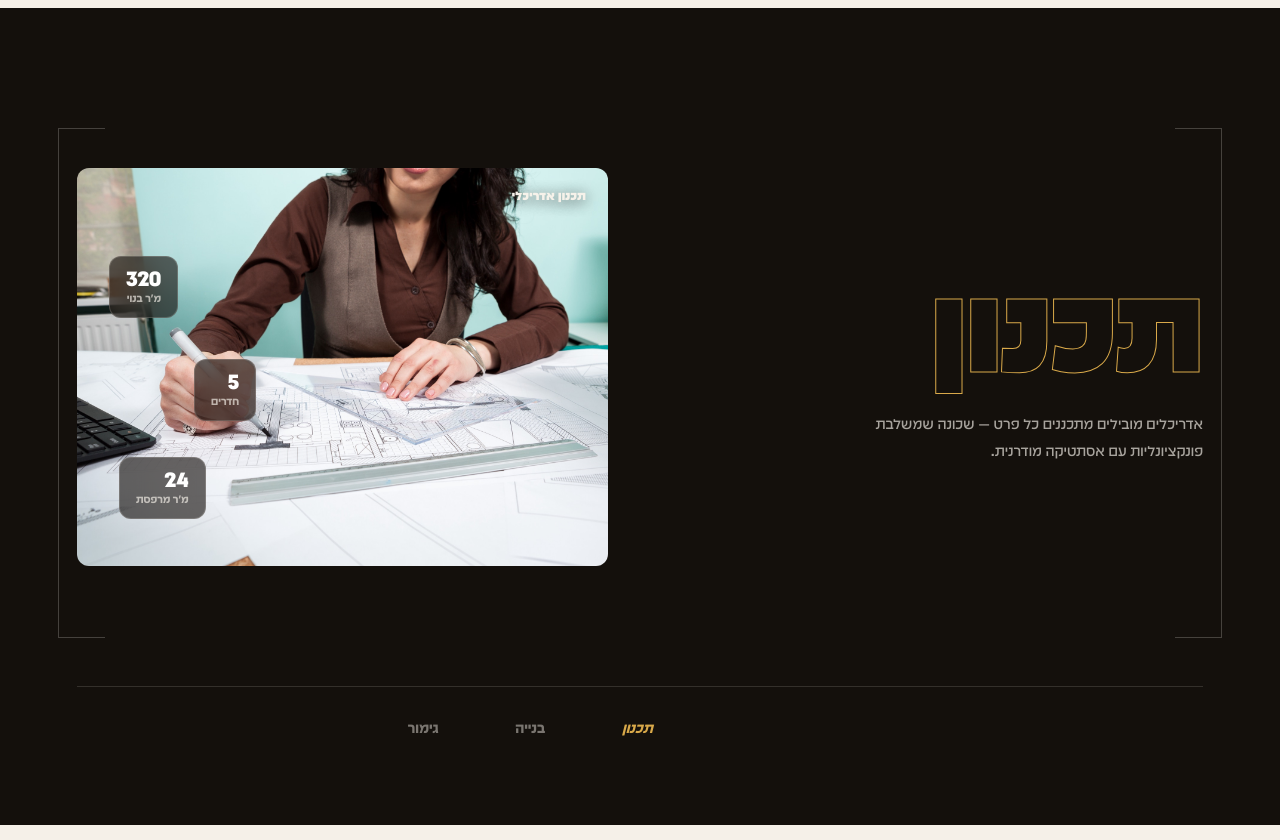
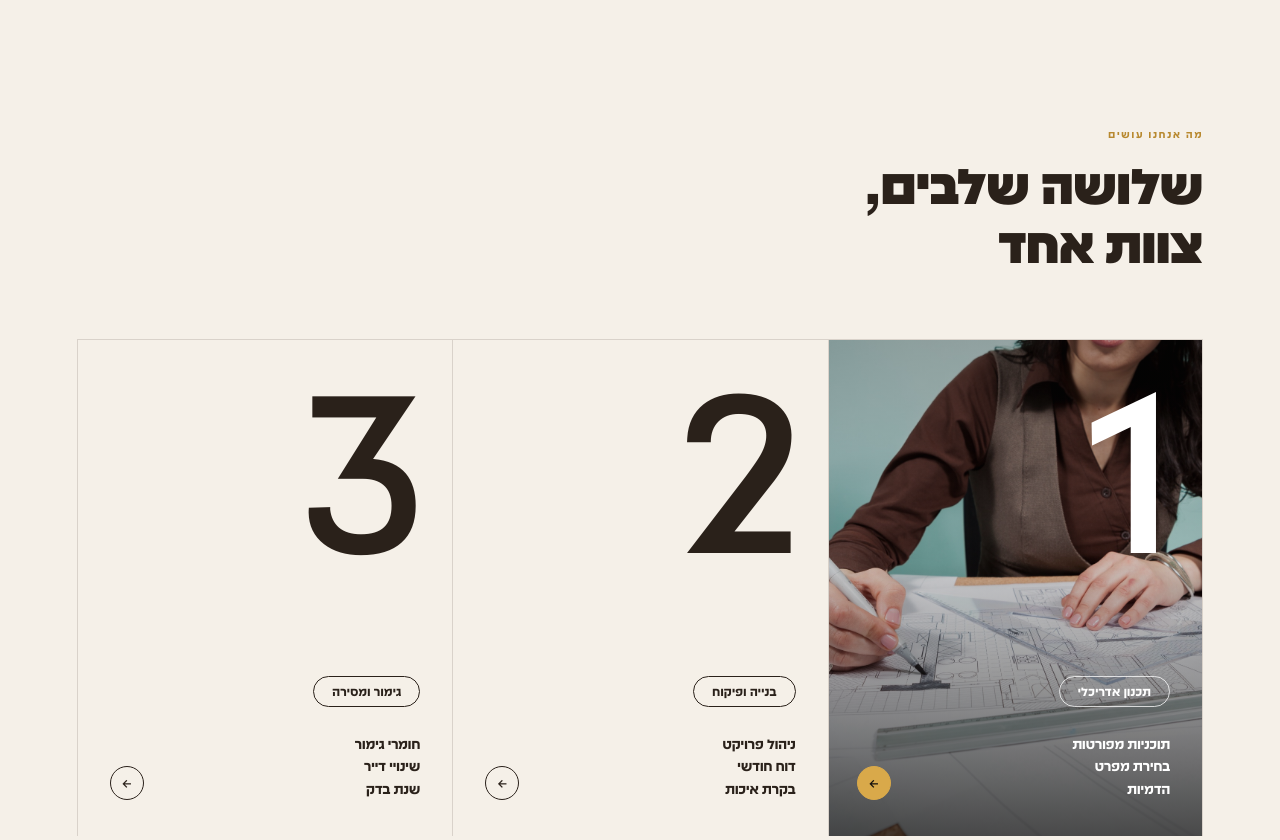
Before and after one commit to lilacheba770-cell/kelod-projects, a plain HTML site: page פרויקטים/אתר אדריכלית/index.html in a window 1280 px wide. Shown: the part 1480-2320 px from the top of the page. Drawn offline with Linux system fonts and the light colour scheme.

Commit message:
Rebuild services as numbered columns that light up on hover
Follows the FACTURE reference the client sent: three columns split by
hairline rules, each carrying an oversized thin numeral, a pill label,
a short spec list and a circular arrow.

Hovering (or tapping, or focusing) a column floods it with that service's
photo, turns its numeral, pill, text and arrow white, and eases the photo
out of a slight zoom. Only one column is lit at a time; the last clicked
column stays lit when the pointer leaves the row.

This also drops the dark band from the previous pass — the columns read
better on the sand palette, matching the reference's light treatment,
so the site no longer breaks into a dark section midway down.

Hover is bound only for fine pointers, with click/Enter/Space and focus
covering touch and keyboard.

```diff
--- a/פרויקטים/אתר אדריכלית/index.html
+++ b/פרויקטים/אתר אדריכלית/index.html
@@ -67,61 +67,44 @@
 
   <!-- SERVICES -->
   <section class="svc reveal" id="services">
-    <div class="svc-frame">
-      <div class="svc-stage">
+    <div class="svc-head">
+      <span class="eyebrow">מה אנחנו עושים</span>
+      <h2>שלושה שלבים,<br>צוות אחד</h2>
+    </div>
 
-        <article class="svc-panel active" data-p="0">
-          <div class="svc-side">
-            <span class="svc-word">תכנון</span>
-            <p class="svc-text">אדריכלים מובילים מתכננים כל פרט — שכונה שמשלבת פונקציונליות עם אסתטיקה מודרנית.</p>
-          </div>
-          <div class="svc-media">
-            <img src="images/service-planning.jpg" alt="תכנון אדריכלי">
-            <span class="svc-label">תכנון אדריכלי</span>
-            <div class="svc-chip c1"><b>320</b><span>מ״ר בנוי</span></div>
-            <div class="svc-chip c2"><b>5</b><span>חדרים</span></div>
-            <div class="svc-chip c3"><b>24</b><span>מ״ר מרפסת</span></div>
+    <div class="svc-cols" id="svcCols">
+
+      <article class="svc-col is-on" data-i="0" tabindex="0">
+        <div class="svc-col-media"><img src="images/service-planning.jpg" alt="תכנון אדריכלי"></div>
+        <span class="svc-num">1</span>
+        <span class="svc-pill">תכנון אדריכלי</span>
+        <div class="svc-col-foot">
+          <p>תוכניות מפורטות<br>בחירת מפרט<br>הדמיות</p>
+          <span class="svc-arrow" aria-hidden="true">←</span>
         </div>
       </article>
 
-        <article class="svc-panel" data-p="1">
-          <div class="svc-side">
-            <span class="svc-word">בנייה</span>
-            <p class="svc-text">ניהול פרויקט מסודר, עמידה בלוחות זמנים ופיקוח צמוד על ההתאמה בין התכנון לביצוע.</p>
-          </div>
-          <div class="svc-media">
-            <img src="images/service-construction.jpg" alt="בנייה ופיקוח" loading="lazy">
-            <span class="svc-label">בנייה ופיקוח</span>
-            <div class="svc-chip c1"><b>18</b><span>חודשי ביצוע</span></div>
-            <div class="svc-chip c2"><b>12</b><span>דוחות התקדמות</span></div>
-            <div class="svc-chip c3"><b>1</b><span>איש קשר צמוד</span></div>
+      <article class="svc-col" data-i="1" tabindex="0">
+        <div class="svc-col-media"><img src="images/service-construction.jpg" alt="בנייה ופיקוח" loading="lazy"></div>
+        <span class="svc-num">2</span>
+        <span class="svc-pill">בנייה ופיקוח</span>
+        <div class="svc-col-foot">
+          <p>ניהול פרויקט<br>דוח חודשי<br>בקרת איכות</p>
+          <span class="svc-arrow" aria-hidden="true">←</span>
         </div>
       </article>
 
-        <article class="svc-panel" data-p="2">
-          <div class="svc-side">
-            <span class="svc-word">גימור</span>
-            <p class="svc-text">בחירת חומרים ואלמנטים יחד עם מומחה — פריטים מוצדקים סגנונית ופונקציונליים לאורך שנים.</p>
-          </div>
-          <div class="svc-media">
-            <img src="images/service-finishing.jpg" alt="גימור יוקרתי" loading="lazy">
-            <span class="svc-label">גימור יוקרתי</span>
-            <div class="svc-chip c1"><b>40+</b><span>פריטי מפרט</span></div>
-            <div class="svc-chip c2"><b>3</b><span>סבבי בחירה</span></div>
-            <div class="svc-chip c3"><b>12</b><span>חודשי בדק</span></div>
+      <article class="svc-col" data-i="2" tabindex="0">
+        <div class="svc-col-media"><img src="images/service-finishing.jpg" alt="גימור יוקרתי" loading="lazy"></div>
+        <span class="svc-num">3</span>
+        <span class="svc-pill">גימור ומסירה</span>
+        <div class="svc-col-foot">
+          <p>חומרי גימור<br>שינויי דייר<br>שנת בדק</p>
+          <span class="svc-arrow" aria-hidden="true">←</span>
         </div>
       </article>
 
     </div>
-    </div>
-
-    <nav class="svc-rail" id="svcRail">
-      <div class="svc-rail-track" id="svcTrack">
-        <button data-t="0" class="active">תכנון</button>
-        <button data-t="1">בנייה</button>
-        <button data-t="2">גימור</button>
-      </div>
-    </nav>
   </section>
 
   <!-- ABOUT -->
--- a/פרויקטים/אתר אדריכלית/script.js
+++ b/פרויקטים/אתר אדריכלית/script.js
@@ -118,33 +118,31 @@ document.documentElement.classList.add('js');
   io.observe(clip);
 })();
 
-/* ---------- Services: tab switch + sliding rail ---------- */
+/* ---------- Services: one column lit at a time ----------
+   Hover drives it on a mouse; tap/focus drives it everywhere else, so the
+   photo reveal is reachable on touch and by keyboard too. */
 (function initServices() {
-  const rail = document.getElementById('svcRail');
-  const track = document.getElementById('svcTrack');
-  if (!rail || !track) return;
-  const tabs = [...track.querySelectorAll('button')];
-  const panels = [...document.querySelectorAll('.svc-panel')];
+  const wrap = document.getElementById('svcCols');
+  if (!wrap) return;
+  const cols = [...wrap.querySelectorAll('.svc-col')];
+  if (!cols.length) return;
 
-  // Slide the rail so the active label sits in the middle, like the reference.
-  function centre(i) {
-    const t = tabs[i];
-    const shift = (rail.clientWidth / 2) - (t.offsetLeft + t.offsetWidth / 2);
-    track.style.transform = `translateX(${shift.toFixed(1)}px)`;
-  }
+  let pinned = 0;               // survives when the pointer leaves the row
+  const fine = window.matchMedia('(pointer: fine)').matches;
 
-  function select(i) {
-    tabs.forEach((x, k) => x.classList.toggle('active', k === i));
-    panels.forEach((p, k) => p.classList.toggle('active', k === i));
-    centre(i);
-  }
+  const light = (i) => cols.forEach((c, k) => c.classList.toggle('is-on', k === i));
 
-  tabs.forEach((t, i) => t.addEventListener('click', () => select(i)));
-  select(0);
-  window.addEventListener('resize', () => {
-    const i = tabs.findIndex(t => t.classList.contains('active'));
-    if (i > -1) centre(i);
+  cols.forEach((col, i) => {
+    if (fine) col.addEventListener('mouseenter', () => light(i));
+    col.addEventListener('focus', () => light(i));
+    col.addEventListener('click', () => { pinned = i; light(i); });
+    col.addEventListener('keydown', (e) => {
+      if (e.key === 'Enter' || e.key === ' ') { e.preventDefault(); pinned = i; light(i); }
+    });
   });
+
+  if (fine) wrap.addEventListener('mouseleave', () => light(pinned));
+  light(pinned);
 })();
 
 /* ---------- Projects marquee ---------- */
--- a/פרויקטים/אתר אדריכלית/styles.css
+++ b/פרויקטים/אתר אדריכלית/styles.css
@@ -219,104 +219,87 @@ button{font-family:var(--font);cursor:pointer;border:none;background:none;color:
 }
 .tour-scrollcue.gone{opacity:0;}
 
-/* ===== SERVICES — dark feature band, mirrors the reference ===== */
-.svc{
-  position:relative;padding:15vh 6vw 11vh;
-  background:#14100c;color:#f6f2ea;
-  overflow:hidden;
+/* ===== SERVICES — numbered columns that fill with their photo on hover ===== */
+.svc{padding:15vh 6vw 0;background:var(--bg);}
+.svc-head{margin-bottom:8vh;}
+.svc-head h2{font-size:clamp(28px,3.9vw,52px);font-weight:900;line-height:1.18;}
+
+.svc-cols{
+  display:grid;grid-template-columns:repeat(3,1fr);
+  border-top:1px solid var(--line);
 }
-/* corner-bracket frame around the stage */
-.svc-frame{position:relative;padding:5vh 0;}
-.svc-frame::before,.svc-frame::after{
-  content:'';position:absolute;top:0;bottom:0;width:46px;
-  border:1px solid rgba(246,242,234,.22);pointer-events:none;
+.svc-col{
+  position:relative;isolation:isolate;overflow:hidden;
+  min-height:clamp(430px,62vh,640px);
+  padding:44px 32px 36px;
+  display:flex;flex-direction:column;
+  border-left:1px solid var(--line);
+  cursor:pointer;outline:none;
 }
-.svc-frame::before{right:-1.5vw;border-left:none;}
-.svc-frame::after{left:-1.5vw;border-right:none;}
+.svc-col:first-child{border-right:1px solid var(--line);}
 
-.svc-stage{position:relative;min-height:430px;}
-.svc-panel{
-  position:absolute;inset:0;
-  display:grid;grid-template-columns:1fr 1fr;gap:5vw;align-items:center;
-  opacity:0;visibility:hidden;pointer-events:none;
-  transition:opacity .5s var(--ease);
+/* the photo that floods the column */
+.svc-col-media{
+  position:absolute;inset:0;z-index:-1;
+  opacity:0;transition:opacity .55s var(--ease);
 }
-.svc-panel.active{opacity:1;visibility:visible;pointer-events:auto;position:relative;}
+.svc-col-media::after{
+  content:'';position:absolute;inset:0;
+  background:linear-gradient(0deg,rgba(10,9,8,.72) 0%,rgba(10,9,8,.18) 55%,rgba(10,9,8,.35) 100%);
+}
+.svc-col-media img{width:100%;height:100%;object-fit:cover;transform:scale(1.06);transition:transform 1.1s var(--ease);}
+.svc-col.is-on .svc-col-media{opacity:1;}
+.svc-col.is-on .svc-col-media img{transform:scale(1);}
 
-.svc-word{
-  display:block;
-  font-size:clamp(56px,9.5vw,140px);font-weight:900;line-height:.95;
-  color:transparent;-webkit-text-stroke:1px var(--gold-lite);
+/* the oversized hairline numeral, straight from the reference */
+.svc-num{
+  display:block;flex:1;
+  font-size:clamp(150px,17vw,270px);
+  font-weight:400;line-height:.82;letter-spacing:-.02em;
+  color:var(--ink);
+  transition:color .45s var(--ease);
+  pointer-events:none;
 }
-.svc-text{margin-top:26px;font-size:14px;line-height:1.9;color:var(--mut-lite);max-width:40ch;}
+.svc-col.is-on .svc-num{color:#fff;}
 
-.svc-media{position:relative;border-radius:12px;overflow:hidden;}
-.svc-media img{width:100%;aspect-ratio:4/3;object-fit:cover;}
-.svc-label{
-  position:absolute;top:20px;right:22px;
-  font-size:12px;font-weight:700;letter-spacing:.02em;
-  text-shadow:0 2px 14px rgba(0,0,0,.7);
+.svc-pill{
+  align-self:flex-start;
+  padding:7px 18px;border-radius:999px;
+  border:1px solid var(--ink);
+  font-size:12px;font-weight:600;letter-spacing:.02em;
+  color:var(--ink);
+  transition:color .45s var(--ease),border-color .45s var(--ease);
+}
+.svc-col.is-on .svc-pill{color:#fff;border-color:rgba(255,255,255,.75);}
+
+.svc-col-foot{
+  margin-top:26px;
+  display:flex;align-items:flex-end;justify-content:space-between;gap:18px;
+}
+.svc-col-foot p{
+  font-size:13.5px;line-height:1.65;font-weight:600;color:var(--ink);
+  transition:color .45s var(--ease);
+}
+.svc-col.is-on .svc-col-foot p{color:#fff;}
+.svc-arrow{
+  flex:none;display:grid;place-items:center;
+  width:34px;height:34px;border-radius:50%;
+  border:1px solid var(--ink);font-size:14px;color:var(--ink);
+  transition:color .45s var(--ease),border-color .45s var(--ease),background .45s var(--ease),transform .45s var(--ease);
+}
+.svc-col.is-on .svc-arrow{
+  color:#14100c;background:var(--gold-lite);border-color:var(--gold-lite);
+  transform:translateX(-4px);
 }
 
-/* floating data chips over the photo, like the reference's device cards */
-.svc-chip{
-  position:absolute;display:flex;flex-direction:column;gap:2px;
-  padding:12px 16px;border-radius:12px;
-  background:rgba(20,16,12,.62);border:1px solid rgba(246,242,234,.18);
-  backdrop-filter:blur(14px);
-  opacity:0;transform:translateY(14px) scale(.96);
+/* entrance, once the band scrolls in */
+@media (prefers-reduced-motion:no-preference){
+  html.anim .svc .svc-col{opacity:0;transform:translateY(38px);transition:opacity .75s var(--ease),transform .75s var(--ease);}
+  html.anim .svc.in .svc-col{opacity:1;transform:none;}
+  html.anim .svc.in .svc-col:nth-child(1){transition-delay:.06s;}
+  html.anim .svc.in .svc-col:nth-child(2){transition-delay:.18s;}
+  html.anim .svc.in .svc-col:nth-child(3){transition-delay:.30s;}
 }
-.svc-chip b{font-size:20px;font-weight:900;line-height:1;color:#fff;}
-.svc-chip span{font-size:10.5px;font-weight:600;color:var(--mut-lite);white-space:nowrap;}
-.svc-chip.c1{top:22%;left:6%;}
-.svc-chip.c2{top:48%;left:22%;}
-.svc-chip.c3{bottom:12%;left:8%;}
-.svc.in .svc-panel.active .svc-chip{animation:chipIn .6s var(--ease) forwards;}
-.svc.in .svc-panel.active .svc-chip.c1{animation-delay:.28s;}
-.svc.in .svc-panel.active .svc-chip.c2{animation-delay:.44s;}
-.svc.in .svc-panel.active .svc-chip.c3{animation-delay:.60s;}
-/* without JS the chips must still be visible */
-html:not(.anim) .svc-chip{opacity:1;transform:none;}
-@keyframes chipIn{to{opacity:1;transform:translateY(0) scale(1);}}
-
-/* the band's own entrance, once scrolled into view */
-@media (prefers-reduced-motion:no-preference){
-  html.anim .svc .svc-word,
-  html.anim .svc .svc-text,
-  html.anim .svc .svc-media,
-  html.anim .svc .svc-rail{
-    opacity:0;transform:translateY(30px);
-    transition:opacity .8s var(--ease),transform .8s var(--ease);
-  }
-  html.anim .svc .svc-media{transform:translateY(30px) scale(1.03);}
-  html.anim .svc.in .svc-word{opacity:1;transform:none;transition-delay:.05s;}
-  html.anim .svc.in .svc-media{opacity:1;transform:none;transition-delay:.14s;}
-  html.anim .svc.in .svc-text{opacity:1;transform:none;transition-delay:.24s;}
-  html.anim .svc.in .svc-rail{opacity:1;transform:none;transition-delay:.34s;}
-  /* the frame's brackets draw themselves in */
-  html.anim .svc-frame::before,html.anim .svc-frame::after{
-    opacity:0;transition:opacity .7s var(--ease) .1s;
-  }
-  html.anim .svc.in .svc-frame::before,html.anim .svc.in .svc-frame::after{opacity:1;}
-}
-
-/* sliding tab rail — the active label travels to the centre */
-.svc-rail{
-  margin-top:6vh;padding-top:4vh;
-  border-top:1px solid rgba(246,242,234,.14);
-  overflow:hidden;
-}
-.svc-rail-track{
-  display:flex;justify-content:center;gap:clamp(28px,6vw,86px);
-  transition:transform .6s var(--ease);will-change:transform;
-}
-.svc-rail button{
-  font-size:14px;font-weight:600;color:rgba(246,242,234,.45);
-  white-space:nowrap;
-  transition:color .35s var(--ease);
-}
-.svc-rail button:hover{color:#f6f2ea;}
-.svc-rail button.active{color:var(--gold-lite);font-style:italic;}
 
 /* ===== Shared section bits ===== */
 .eyebrow{
@@ -536,18 +519,15 @@ html:not(.anim) .svc-chip{opacity:1;transform:none;}
   .tour-dot span{display:none;}
   .tour-scrollcue{display:none;}
 
-  .svc{padding:11vh 6vw 8vh;}
-  .svc-frame{padding:3vh 0;}
-  .svc-frame::before,.svc-frame::after{width:20px;}
-  .svc-stage{min-height:0;}
-  .svc-panel{position:relative;}
-  .svc-panel:not(.active){display:none;}
-  .svc-panel.active{grid-template-columns:1fr;gap:24px;}
-  .svc-side{order:-1;}
-  .svc-chip.c2{display:none;}
-  .svc-chip.c1{top:auto;bottom:56px;left:6%;}
-  .svc-chip.c3{bottom:12px;left:6%;}
-  .svc-rail-track{gap:26px;}
+  .svc{padding:11vh 6vw 0;}
+  .svc-head{margin-bottom:5vh;}
+  .svc-cols{grid-template-columns:1fr;}
+  .svc-col{
+    min-height:340px;padding:32px 26px 28px;
+    border-left:none;border-bottom:1px solid var(--line);
+  }
+  .svc-col:first-child{border-right:none;}
+  .svc-num{font-size:clamp(110px,34vw,180px);}
 
   .about{padding:10vh 6vw;}
   .about-top{grid-template-columns:1fr;gap:38px;padding-bottom:8vh;}
```
Lines whose indentation alone changed are shown as unchanged.
